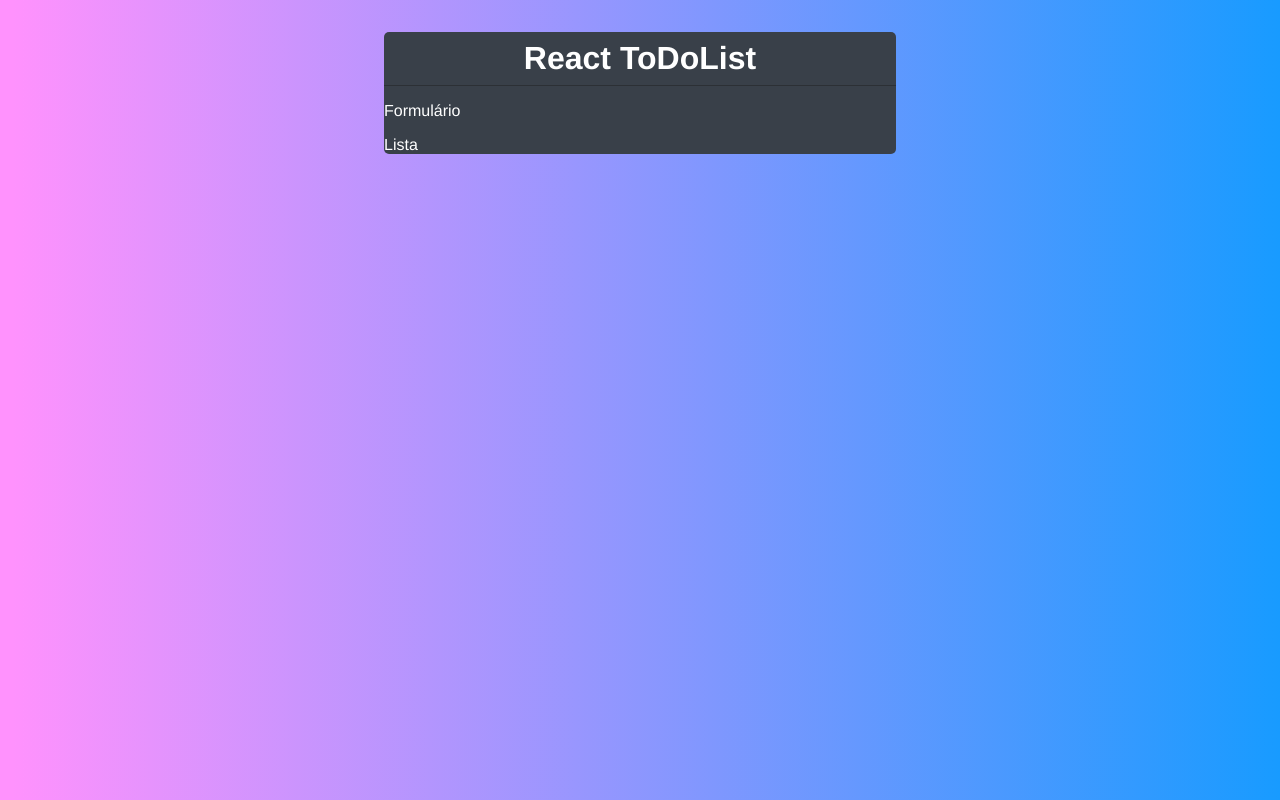
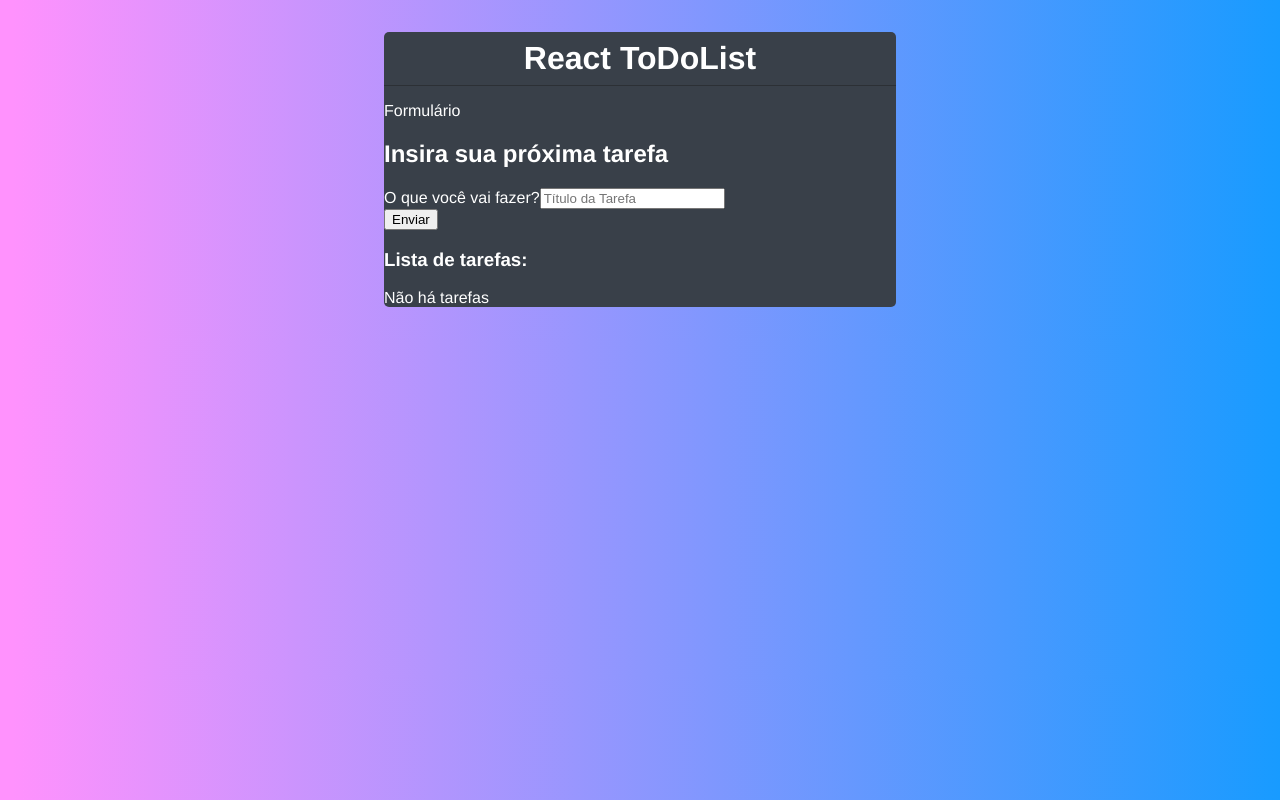
Before and after one commit to YuriCF1/Proj.Study3-React--ToDoList, a React (Create React App) app in the folder todolist/: page / in a window 1280 px wide. Built offline with nearby package versions, Linux system fonts and the light colour scheme.

Commit message:
Created the form

```diff
--- a/todolist/src/App.js
+++ b/todolist/src/App.js
@@ -1,15 +1,21 @@
-import './App.css';
+import "./App.css";
 
-import { useStatem, useEffect } from 'react';
-import { BsTrash, BsBookmarkCheck, BsBookmarkCheckFill } from 'react-icons/bs'; //Lixeira para o item, bandeira acesa e apagada
+import { useState, useEffect } from "react";
+import { BsTrash, BsBookmarkCheck, BsBookmarkCheckFill } from "react-icons/bs"; //Lixeira para o item, bandeira acesa e apagada
 
-const API = "http://localhost:5000"
+const API = "http://localhost:5000";
 
 function App() {
-  // const [title, setTittle] = useState("");
+  const [title, setTitle] = useState("");
   // const [time, setTime] = useState("");
-  // const [tasks, setTasks] = useState([]);
+  const [tasks, setTasks] = useState([]);
   // const [loading, setLoading] = useState(false);
+
+  const handleSubmit = (e) => {
+    e.preventDefault();
+    console.log('valor ' + title);
+    setTitle(''); //Limpando o formulário
+  };
 
   return (
     <div className="App">
@@ -18,9 +24,27 @@ function App() {
       </div>
       <div className="form-todo">
         <p>Formulário</p>
+        <h2>Insira sua próxima tarefa</h2>
+        <form action="" onSubmit={handleSubmit}>
+          <div className="form-control">
+            <label htmlFor="title">O que você vai fazer?</label>
+            <input
+              type="text"
+              name="title"
+              placeholder="Título da Tarefa"
+              onChange={(e) => { //Permite a mudança de valor e atribui
+                setTitle(e.target.value);
+              }}
+              value={title} //Posso modificar o o valor do input pelo 'setTitle', 'controled input'
+              required
+            />
+          </div>
+          <input type="submit" value="Enviar" />
+        </form>
       </div>
       <div className="list-todo">
-        <p>Lista</p>
+        <h3>Lista de tarefas:</h3>
+        {tasks.length === 0 && <p>Não há tarefas</p>}
       </div>
     </div>
   );
```
Also changed, not shown: 1 other file (tests, documents, lock files or other folders).
